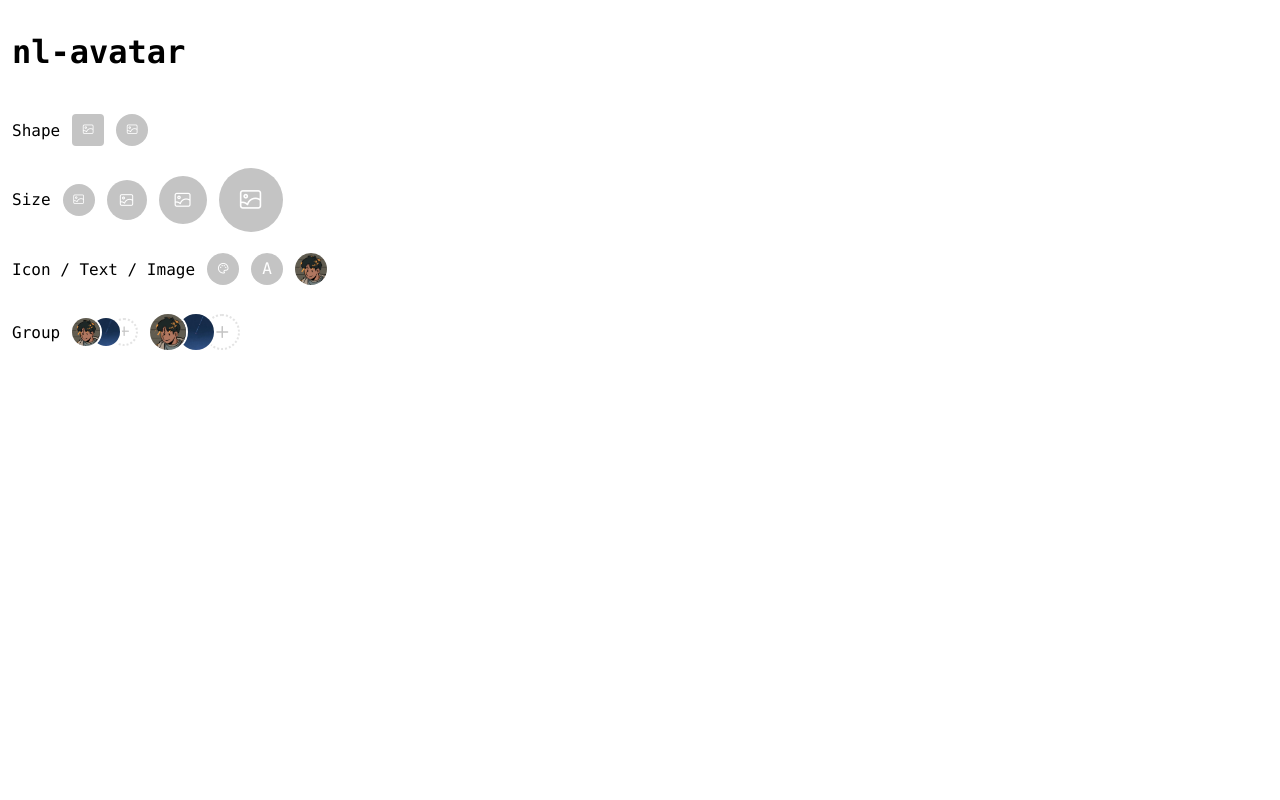
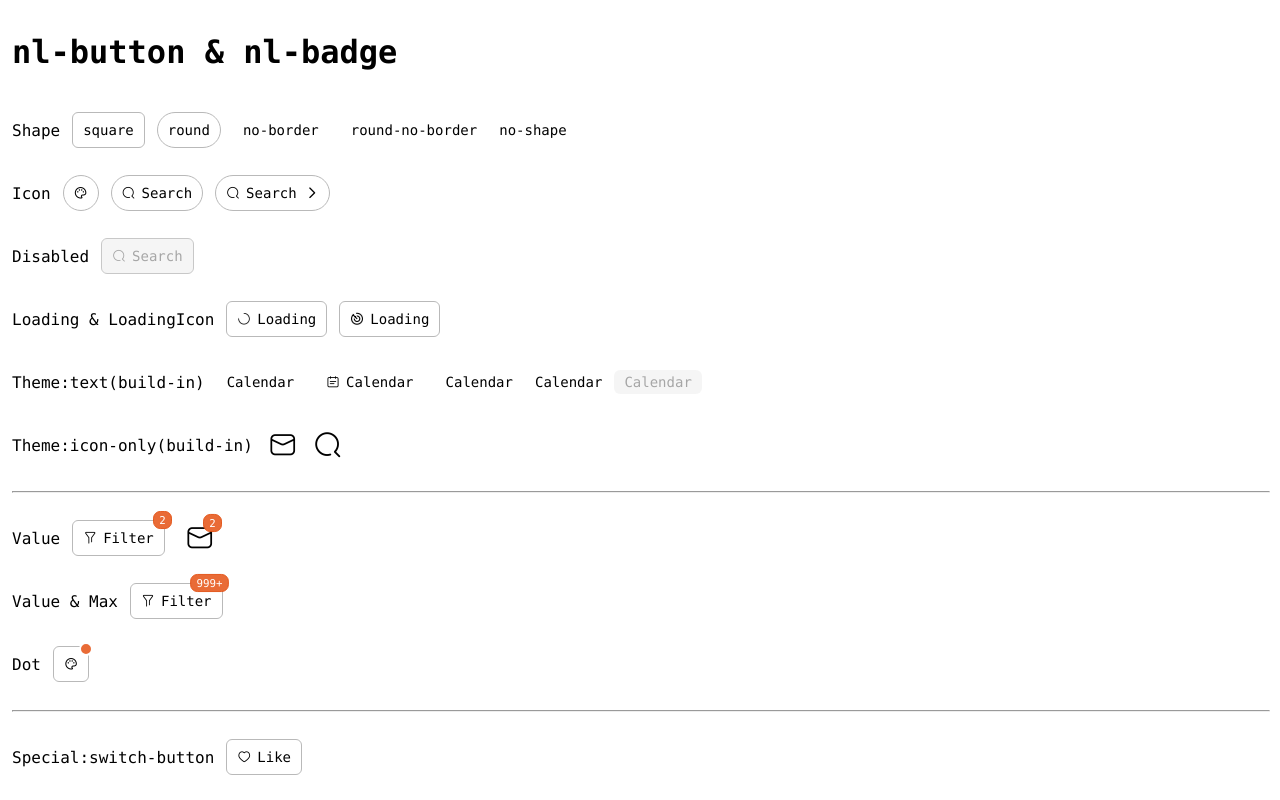
Before and after one commit to Nathan3303/nicelayout.vue, a Vue app: page / in a window 1280 px wide. Built offline with nearby package versions, Linux system fonts and the light colour scheme.

Commit message:
Component test

```diff
--- a/src/App.vue
+++ b/src/App.vue
@@ -2,24 +2,19 @@
     <div id="app">
         <!-- <nl-input-test /> -->
         <!-- <nl-textarea-test /> -->
-        <!-- <nl-button-test /> -->
+        <nl-button-test />
         <!-- <nl-progress-test /> -->
-        <nl-avatar-test />
+        <!-- <nl-avatar-test /> -->
         <!-- <timeline-test /> -->
     </div>
 </template>
 
 <script setup>
-import { ref } from "vue";
-
-/**
- * Import components
- */
 // import NlInputTest from "./views/NlInputTest.vue";
 // import NlTextareaTest from "./views/NlTextareaTest.vue";
-// import NlButtonTest from "./views/NlButtonTest.vue";
+import NlButtonTest from "./views/nl-button-test.vue";
 // import NlProgressTest from "./views/NlProgressTest.vue";
-import NlAvatarTest from "./views/nl-avatar-test.vue";
+// import NlAvatarTest from "./views/nl-avatar-test.vue";
 // import TimelineTest from "./views/TimelineTest.vue";
 </script>
 
--- /dev/null
+++ b/src/views/nl-button-test.vue
@@ -0,0 +1,138 @@
+<template>
+    <div class="nl-button-test-wrapper">
+        <h1>nl-button & nl-badge</h1>
+        <div class="flex">
+            <p>Shape</p>
+            <nl-button shape="square">square</nl-button>
+            <nl-button shape="round">round</nl-button>
+            <nl-button shape="no-border">no-border</nl-button>
+            <nl-button shape="round-no-border">round-no-border</nl-button>
+            <nl-button shape="no-shape">no-shape</nl-button>
+        </div>
+        <div class="flex">
+            <p>Icon</p>
+            <nl-button icon="icon-theme" shape="round"></nl-button>
+            <nl-button icon="icon-search" shape="round">Search</nl-button>
+            <nl-button icon="icon-search" shape="round">
+                Search
+                <i class="iconfont icon-arrow-right"></i>
+            </nl-button>
+        </div>
+        <div class="flex">
+            <p>Disabled</p>
+            <nl-button icon="icon-search" disabled>Search</nl-button>
+        </div>
+        <div class="flex">
+            <p>Loading & LoadingIcon</p>
+            <nl-button loading>Loading</nl-button>
+            <nl-button loading loading-icon="icon-target">Loading</nl-button>
+        </div>
+        <div class="flex">
+            <p>Theme:text(build-in)</p>
+            <nl-button theme="text">Calendar</nl-button>
+            <nl-button theme="text" icon="icon-calendar">Calendar</nl-button>
+            <nl-button theme="text" shape="round">Calendar</nl-button>
+            <nl-button theme="text" shape="no-shape">Calendar</nl-button>
+            <nl-button theme="text" disabled>Calendar</nl-button>
+        </div>
+        <div class="flex">
+            <p>Theme:icon-only(build-in)</p>
+            <nl-button theme="icon-only" icon="icon-mail" shape="no-border" />
+            <nl-button theme="icon-only" icon="icon-search" shape="no-shape" />
+        </div>
+        <hr style="width: 100%" />
+        <div class="flex">
+            <p>Value</p>
+            <nl-badge :value="2">
+                <nl-button icon="icon-filter">Filter</nl-button>
+            </nl-badge>
+            <nl-badge :value="2">
+                <nl-button theme="icon-only" icon="icon-mail" shape="no-shape" />
+            </nl-badge>
+        </div>
+        <div class="flex">
+            <p>Value & Max</p>
+            <nl-badge :value="1000" :max="999">
+                <nl-button icon="icon-filter">Filter</nl-button>
+            </nl-badge>
+        </div>
+        <div class="flex">
+            <p>Dot</p>
+            <nl-badge dot>
+                <nl-button icon="icon-theme" />
+            </nl-badge>
+        </div>
+        <hr style="width: 100%" />
+        <div class="flex">
+            <p>Special:switch-button</p>
+            <nl-button
+                :theme="likeButton.state ? 'liked' : 'unliked'"
+                :icon="likeButton.state ? 'icon-heart-fill' : 'icon-heart'"
+                :loading="likeButton.loading"
+                @click="likeButtonHandler">
+                {{ likeButton.state ? "Unlike" : "Like" }}
+            </nl-button>
+        </div>
+    </div>
+</template>
+
+<script setup>
+import { reactive } from "vue";
+
+/**
+ * Import components
+ */
+import NlButton from "../components/button/src/button.vue";
+import NlBadge from "../components/button/src/badge.vue";
+
+/**
+ * Define options
+ */
+defineOptions({ name: "NlButtonTest" });
+
+/**
+ * Define reactives
+ */
+const likeButton = reactive({
+    timer: null,
+    state: false,
+    loading: false,
+});
+
+/**
+ * Define emit functions
+ */
+function likeButtonHandler() {
+    likeButton.loading = true;
+    if (likeButton.timer) return;
+    likeButton.timer = setTimeout(function () {
+        likeButton.state = !likeButton.state;
+        likeButton.loading = false;
+        likeButton.timer = null;
+    }, 1600);
+}
+</script>
+
+<style scoped>
+.nl-button-test-wrapper {
+    display: flex;
+    flex-direction: column;
+    gap: 12px;
+
+    font-family: "Consolas";
+
+    & > .flex {
+        display: flex;
+        align-items: center;
+        justify-content: start;
+        gap: 12px;
+    }
+
+    &:deep(.nl-button--liked) {
+        background: pink;
+        border-color: pink;
+
+        color: rgb(226, 93, 115);
+    }
+}
+</style>
```
Also changed, not shown: src/views/nl-input-test.vue (deleted, +0 -135 lines).
